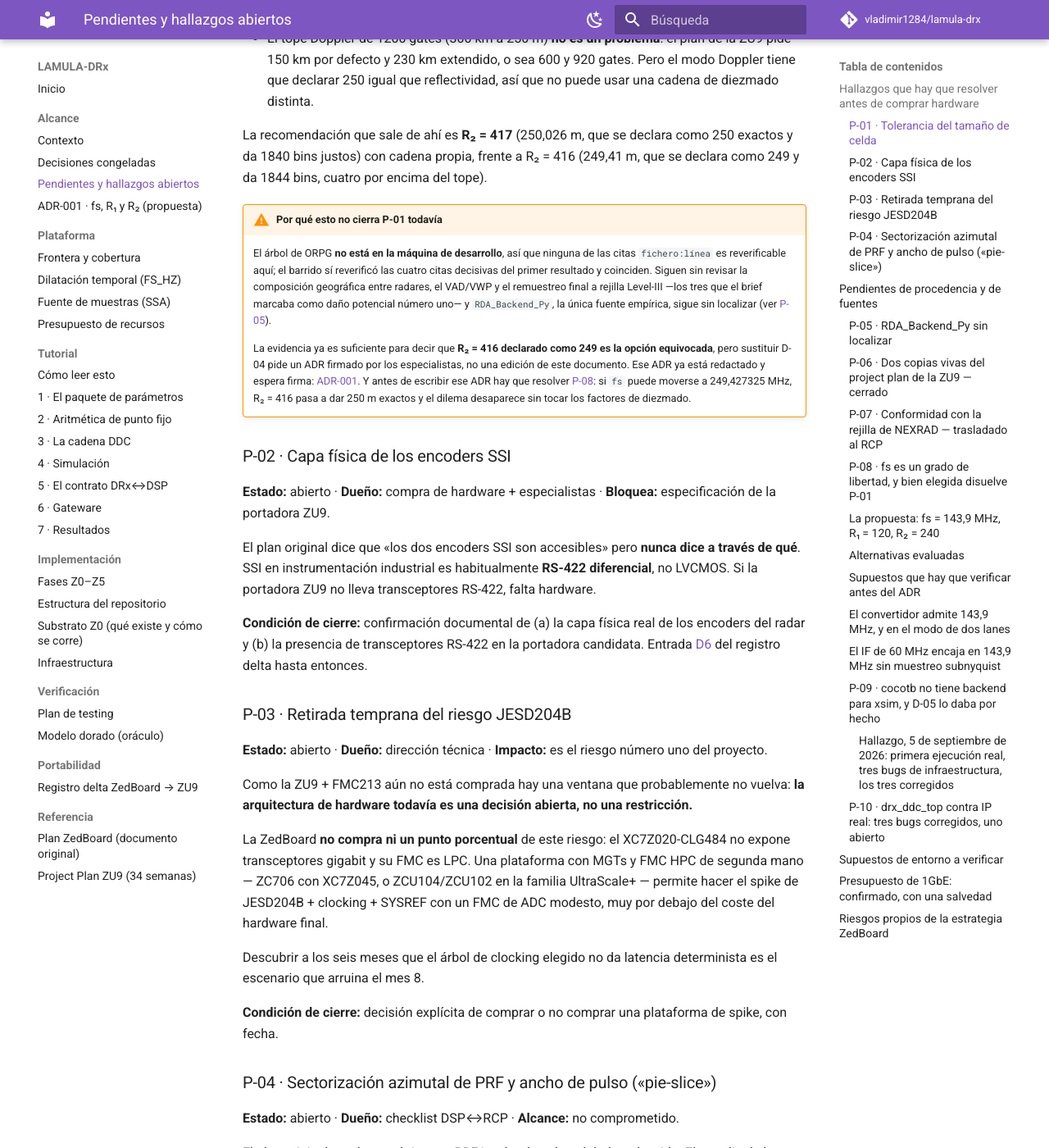
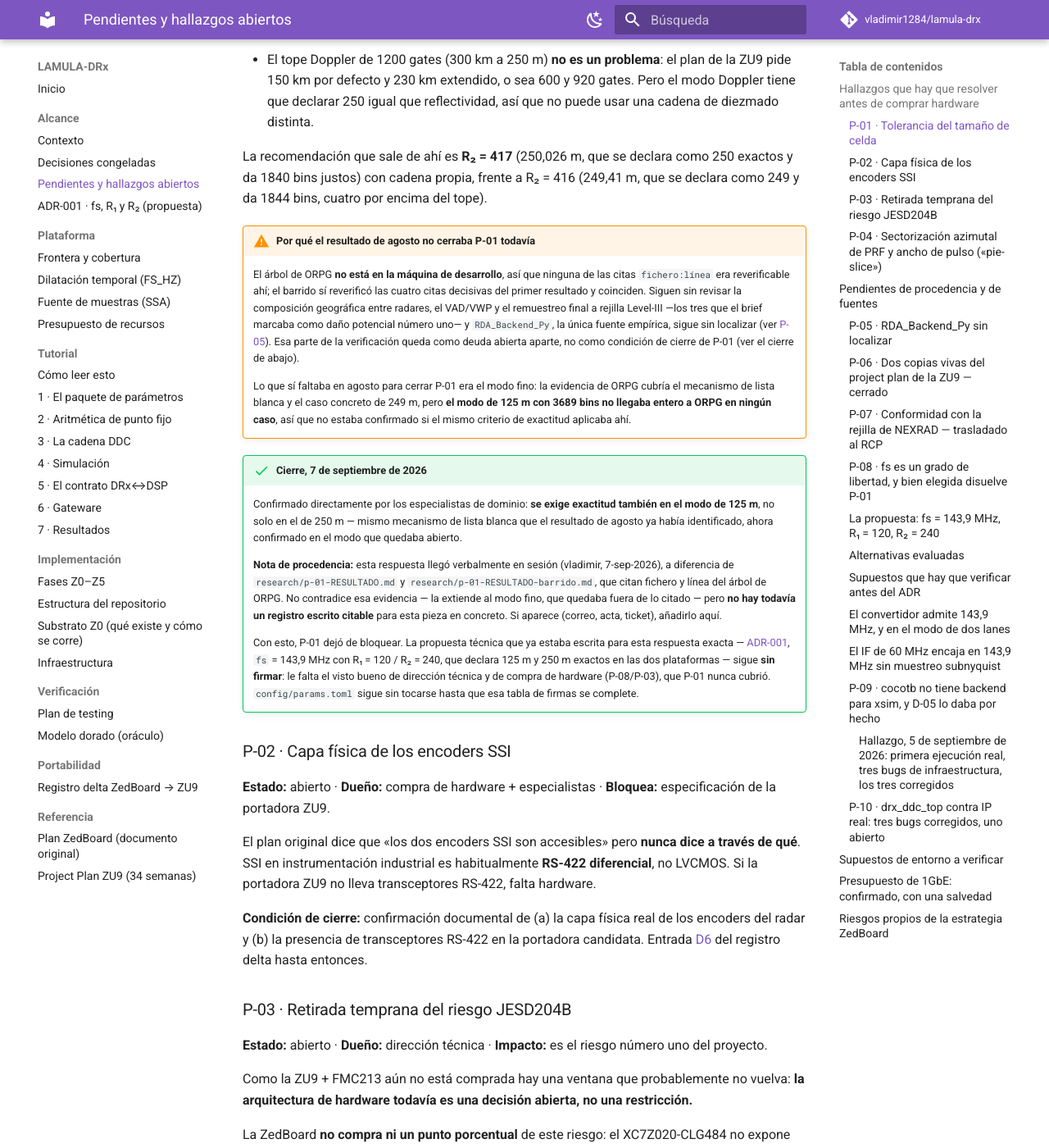
Before and after one commit to vladimir1284/lamula-drx, an MkDocs documentation site: the page built from docs/alcance/pendientes.md, in a window 1280 px wide and 1400 px high, scrolled down 1540 px. Shown: the whole window at 82% size. Built offline with MkDocs 1.6.1 and Material for MkDocs 9.7.7, drawn with Linux system fonts in a browser that asks for light colours; comment, search, counter and statistics services are not loaded; some of the changed text lies outside the part shown.

Commit message:
Ignorar productos de IP regenerados; cerrar P-01 y registrar la referencia GPS del sistema
- .gitignore: ip/*/{hdl,sim,constraints}/, *.veo/*.vho/*.xml/*.mif bajo ip/*/
  son productos de tcl/gen_ip.tcl a partir del XCI versionado, no fuente; y
  el datasheet pg141 descargado en el root no se versiona (copyright del
  fabricante). Deja git status limpio.
- P-01 (pendientes.md): cerrado. Los especialistas de dominio confirmaron
  exactitud requerida también en el modo de 125 m, no solo en 250 m -- lo
  que el resultado de agosto había dejado sin confirmar. Nota de procedencia:
  respuesta verbal en sesión, sin registro escrito citable todavía, a
  diferencia de research/p-01-RESULTADO*.md.
- D-04 (decisiones.md): refleja que P-01 y P-08 ya cerraron; lo único que
  falta para ADR-001 es la firma de dirección técnica y compra de hardware.
- P-03 / ADR-001 / A9 (pendientes.md): registrado que el sistema opera con
  referencia externa disciplinada por GPS, 10 MHz + 1PPS, local a un único
  radar -- confirmado en sesión. Acota el árbol de clocking pero no cierra
  P-03; abre una pregunta de diseño para Z4 (timestamp UTC vs. relativo)
  que queda anotada, no resuelta.

Co-Authored-By: Claude Sonnet 5 <noreply@anthropic.com>

```diff
--- a/docs/alcance/pendientes.md
+++ b/docs/alcance/pendientes.md
@@ -11,9 +11,9 @@ ahora, y los dos cuestan mucho después.
 
 ### P-01 · Tolerancia del tamaño de celda { #p-01 }
 
-**Estado:** parcialmente respondido sobre código de ORPG, pendiente de verificación de fuente ·
-**Dueño:** especialistas de dominio · **Bloquea:** cierre de [D-04](decisiones.md#d-04) y la
-arquitectura del DDC.
+**Estado:** cerrado, 7 de septiembre de 2026 — exactitud requerida, confirmado también para el modo
+fino de 125 m · **Dueño:** especialistas de dominio · **Cerraba:** [D-04](decisiones.md#d-04) y la
+arquitectura del DDC — ver [ADR-001](adr-001-fs-r1-r2.md).
 
 A 250 MSPS cada muestra cubre `c/2 × 4 ns = 0,5996 m`:
 
@@ -64,19 +64,36 @@ La recomendación que sale de ahí es **R₂ = 417** (250,026 m, que se declara
 1840 bins justos) con cadena propia, frente a R₂ = 416 (249,41 m, que se declara como 249 y da 1844
 bins, cuatro por encima del tope).
 
-!!! warning "Por qué esto no cierra P-01 todavía"
+!!! warning "Por qué el resultado de agosto no cerraba P-01 todavía"
     El árbol de ORPG **no está en la máquina de desarrollo**, así que ninguna de las citas
-    `fichero:línea` es reverificable aquí; el barrido sí reverificó las cuatro citas decisivas del
+    `fichero:línea` era reverificable ahí; el barrido sí reverificó las cuatro citas decisivas del
     primer resultado y coinciden. Siguen sin revisar la composición geográfica entre radares, el
     VAD/VWP y el remuestreo final a rejilla Level-III —los tres que el brief marcaba como daño
     potencial número uno— y `RDA_Backend_Py`, la única fuente empírica, sigue sin localizar (ver
-    [P-05](#p-05)).
+    [P-05](#p-05)). Esa parte de la verificación queda como deuda abierta aparte, no como condición
+    de cierre de P-01 (ver el cierre de abajo).
 
-    La evidencia ya es suficiente para decir que **R₂ = 416 declarado como 249 es la opción
-    equivocada**, pero sustituir D-04 pide un ADR firmado por los especialistas, no una edición de
-    este documento. Ese ADR ya está redactado y espera firma: [ADR-001](adr-001-fs-r1-r2.md). Y antes de escribir ese ADR hay que resolver [P-08](#p-08): si `fs` puede
-    moverse a 249,427325 MHz, R₂ = 416 pasa a dar 250 m exactos y el dilema desaparece sin tocar
-    los factores de diezmado.
+    Lo que sí faltaba en agosto para cerrar P-01 era el modo fino: la evidencia de ORPG cubría el
+    mecanismo de lista blanca y el caso concreto de 249 m, pero **el modo de 125 m con 3689 bins no
+    llegaba entero a ORPG en ningún caso**, así que no estaba confirmado si el mismo criterio de
+    exactitud aplicaba ahí.
+
+!!! success "Cierre, 7 de septiembre de 2026"
+    Confirmado directamente por los especialistas de dominio: **se exige exactitud también en el
+    modo de 125 m**, no solo en el de 250 m — mismo mecanismo de lista blanca que el resultado de
+    agosto ya había identificado, ahora confirmado en el modo que quedaba abierto.
+
+    **Nota de procedencia:** esta respuesta llegó verbalmente en sesión (vladimir, 7-sep-2026), a
+    diferencia de `research/p-01-RESULTADO.md` y `research/p-01-RESULTADO-barrido.md`, que citan
+    fichero y línea del árbol de ORPG. No contradice esa evidencia — la extiende al modo fino, que
+    quedaba fuera de lo citado — pero **no hay todavía un registro escrito citable** para esta
+    pieza en concreto. Si aparece (correo, acta, ticket), añadirlo aquí.
+
+    Con esto, P-01 dejó de bloquear. La propuesta técnica que ya estaba escrita para esta respuesta
+    exacta — [ADR-001](adr-001-fs-r1-r2.md), `fs` = 143,9 MHz con R₁ = 120 / R₂ = 240, que declara
+    125 m y 250 m exactos en las dos plataformas — sigue **sin firmar**: le falta el visto bueno de
+    dirección técnica y de compra de hardware (P-08/P-03), que P-01 nunca cubrió. `config/params.toml`
+    sigue sin tocarse hasta que esa tabla de firmas se complete.
 
 ### P-02 · Capa física de los encoders SSI { #p-02 }
 
@@ -109,6 +126,22 @@ escenario que arruina el mes 8.
 
 **Condición de cierre:** decisión explícita de comprar o no comprar una plataforma de spike, con
 fecha.
+
+!!! info "Dato nuevo, 7-sep-2026: referencia externa disciplinada por GPS"
+    Confirmado en sesión (vladimir): **todo el sistema usa un reloj externo basado en GPS.** Esto no
+    cierra P-03 — sigue siendo el riesgo número uno, sin plataforma de spike — pero sí acota el árbol
+    de clocking: no es un OCXO libre a bordo de la portadora, es una referencia externa disciplinada
+    por GPS, casi con certeza la misma "referencia de 10 MHz de la casa" que
+    [ADR-001](adr-001-fs-r1-r2.md) ya asumía para el PLL del FMC213 (PFD de 100 kHz, N = 1439). Falta
+    todavía la ficha técnica: formato de señal, conector, y si hay redundancia. Añadido como
+    [A9](#supuestos-de-entorno-a-verificar) a los supuestos de entorno.
+
+    **Precisión, 7-sep-2026:** son **10 MHz + 1PPS**, y la referencia es local a este radar — no
+    hay sincronización entre sitios de la red LAMULA que resolver aquí. Eso simplifica el problema:
+    lo que el 1PPS compra en un radar único es UTC absoluto para el reloj de muestreo y,
+    potencialmente, para el marcado temporal de los rayos en Z4 — no coherencia entre unidades. Con
+    un solo radar, el argumento central de P-03 no cambia: sigue faltando la plataforma de spike
+    para el propio enlace JESD204B, independientemente de la referencia.
 
 ### P-04 · Sectorización azimutal de PRF y ancho de pulso («pie-slice») { #p-04 }
 
@@ -523,6 +556,7 @@ inferencia a partir de hojas de datos y **debe verificarse en banco** antes de c
 | A6 | Hay acceso a un osciloscopio de ≥100 MHz para medir jitter de trigger | Inventario de laboratorio |
 | A7 | Existe un runner de CI con Vivado y licencia para el job `gateware` | Hoy **sigue sin existir**: el job está condicionado a la variable `HAS_VIVADO_RUNNER`. Lo que sí cambió el 5-sep-2026: el flujo de `tcl/` (`build.tcl`, `sim_l1.tcl`) y `tools/make_boot.sh` **se ejecutaron manualmente**, con éxito, en una máquina de desarrollo fuera de CI — ver el hallazgo bajo [P-09](#p-09). Falta registrar ese runner `[self-hosted, vivado]` y poner `HAS_VIVADO_RUNNER=true` para que el hito ZM0 quede automatizado por CI, no solo demostrado a mano |
 | A8 | La versión de Vivado está pinada en el runner | Sigue sin pinarse porque el runner no existe. La instalación manual de esta sesión fue Vivado ML Standard **2022.2** — candidata obvia a version-pin cuando se monte el runner — pero pinarla en CI es trabajo aparte |
+| A9 | El sistema opera con una referencia de reloj externa disciplinada por GPS, **10 MHz + 1PPS**, local a un único radar — no compartida entre sitios de la red LAMULA (confirmado en sesión, 7-sep-2026). Es, con altísima probabilidad, la "referencia de 10 MHz de la casa" que asume [ADR-001](adr-001-fs-r1-r2.md) | Falta la ficha técnica del GPSDO (formato de señal de las dos salidas, conector, redundancia) y confirmar si la portadora ZU9/FMC213 candidata tiene entrada dedicada para 10 MHz y para 1PPS. Relevante para [P-03](#p-03) (árbol de clocking/SYSREF) y para el diseño de metadatos de Z4 (¿el 1PPS entra al marcado temporal del rayo, o solo disciplina el reloj de muestreo?) |
 
 ## Presupuesto de 1GbE: confirmado, con una salvedad
 
```
Also changed, not shown: docs/alcance/adr-001-fs-r1-r2.md (+4 -1 lines), docs/alcance/decisiones.md (+7 -5 lines), 1 other file.
